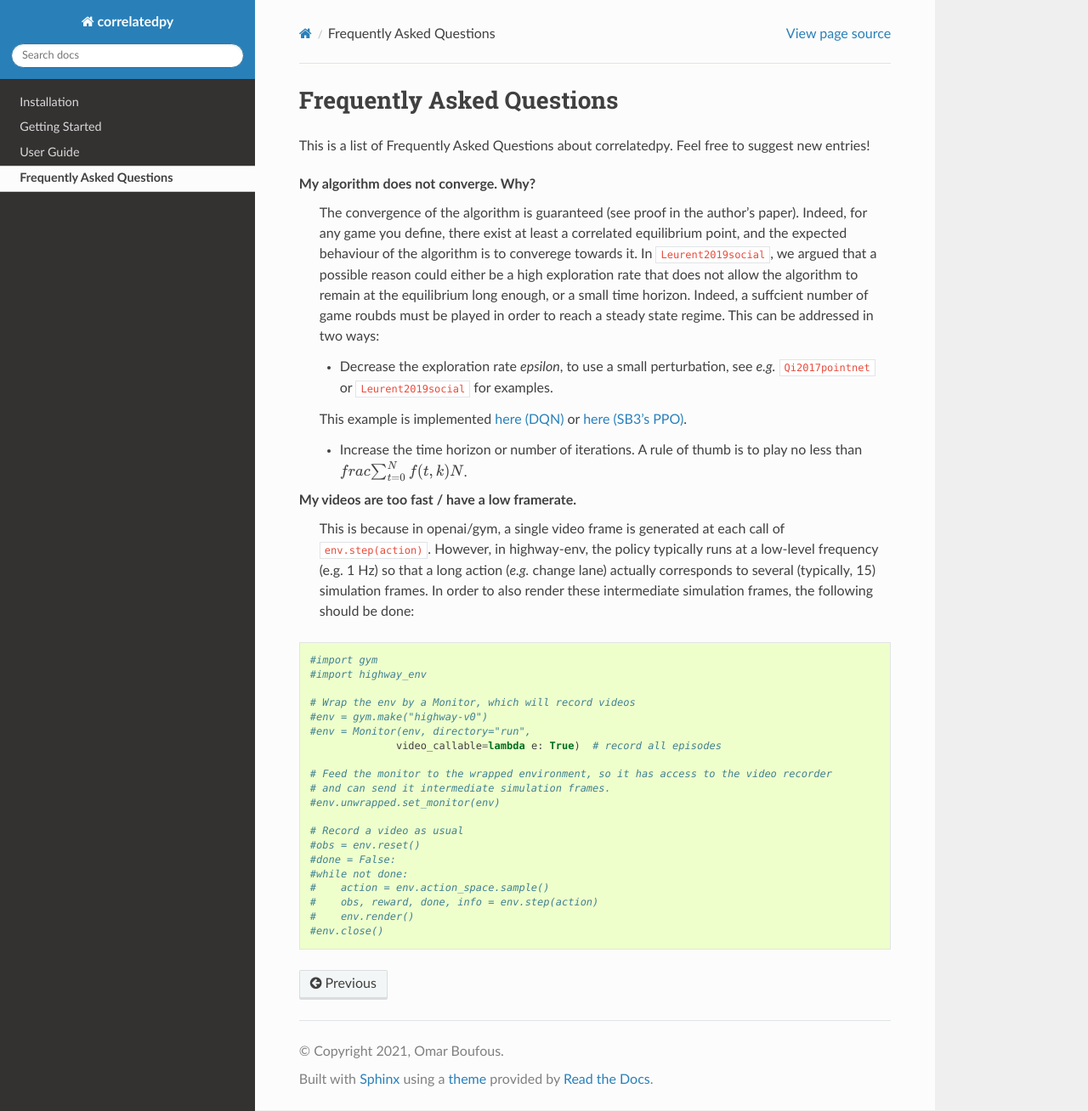
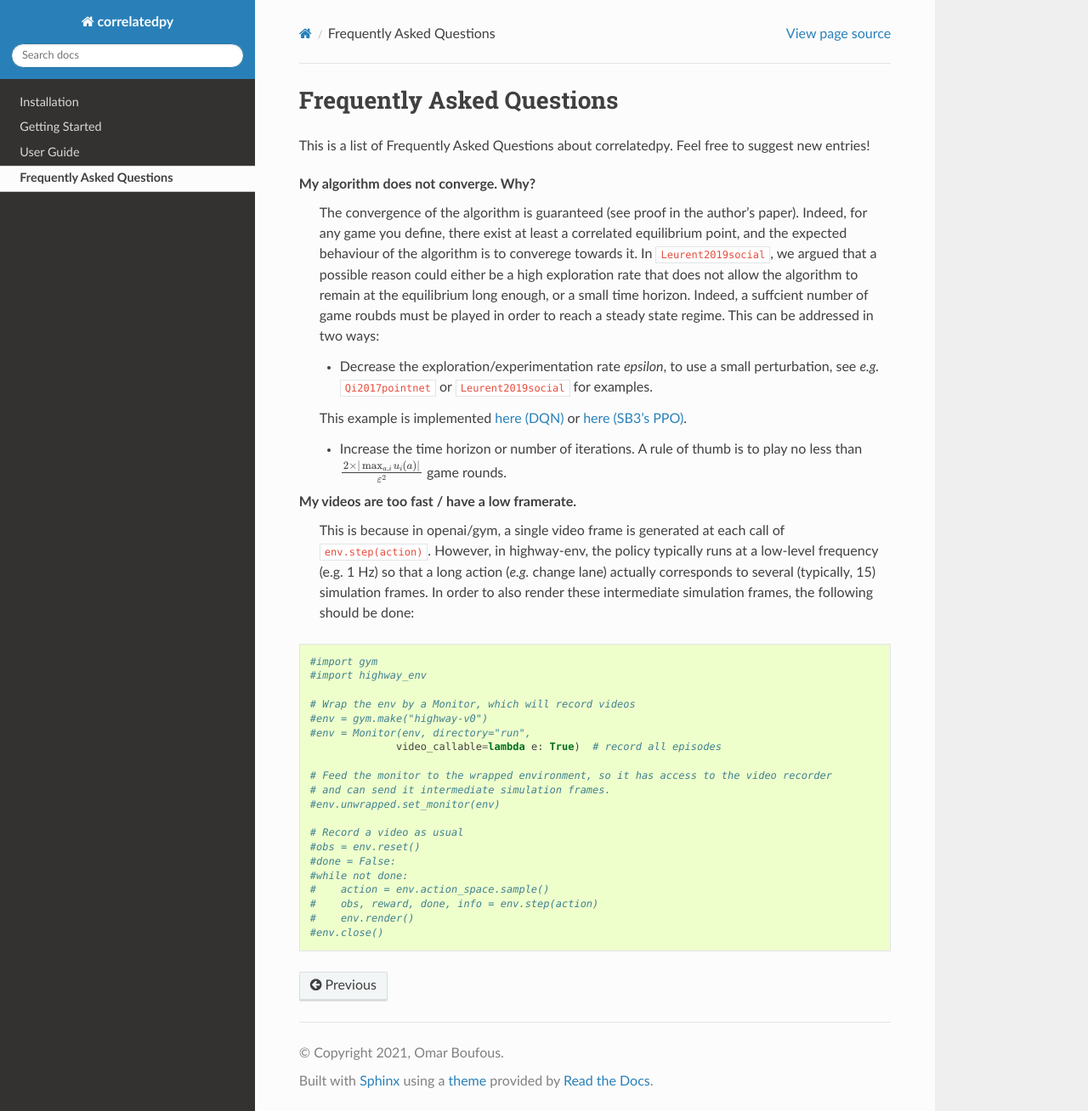
Before and after one commit to pankhurigadi/correlatedpy, a Sphinx documentation site: the page built from docs/source/faq.rst, in a window 1280 px wide and 1308 px high. Shown: the whole window at 85% size. Built offline with Sphinx 7.4.7 and the Read the Docs theme 2.0.0, drawn with Linux system fonts in a browser that asks for light colours; pages that are not in the unit, such as notebooks, are missing from menus; cross-references to code outside the pages are shown as plain code.

Commit message:
Update faq.rst

```diff
--- a/docs/source/faq.rst
+++ b/docs/source/faq.rst
@@ -12,10 +12,10 @@ My algorithm does not converge. Why?
     In :cite:`Leurent2019social`, we argued that a possible reason could either be a high exploration rate that does not allow the algorithm to remain at the equilibrium long enough, or a small time horizon. Indeed, a suffcient number of game roubds must be played in order to reach a steady state regime.
     This can be addressed in two ways:
 
-    - Decrease the exploration rate *epsilon*, to use a small perturbation, see *e.g.* :cite:`Qi2017pointnet` or :cite:`Leurent2019social` for examples.
+    - Decrease the exploration/experimentation rate *epsilon*, to use a small perturbation, see *e.g.* :cite:`Qi2017pointnet` or :cite:`Leurent2019social` for examples.
     This example is implemented `here (DQN) <https://colab.research.google.com/github/eleurent/highway-env/blob/master/scripts/intersection_social_dqn.ipynb>`_ or `here (SB3's PPO) <https://github.com/eleurent/highway-env/blob/master/scripts/sb3_highway_ppo_transformer.py>`_.
 
-    - Increase the time horizon or number of iterations. A rule of thumb is to play no less than :math:`\\frac{ \sum_{t=0}^{N}f(t,k) }{N}`.
+    - Increase the time horizon or number of iterations. A rule of thumb is to play no less than :math:`\frac{2 \times |\max_{a, i}u_i(a)|}{\varepsilon^2}` game rounds.
 
 My videos are too fast / have a low framerate.
     This is because in openai/gym, a single video frame is generated at each call of ``env.step(action)``. However, in highway-env, the policy typically runs at a low-level frequency (e.g. 1 Hz) so that a long action (*e.g.* change lane) actually corresponds to several (typically, 15) simulation frames.
```
